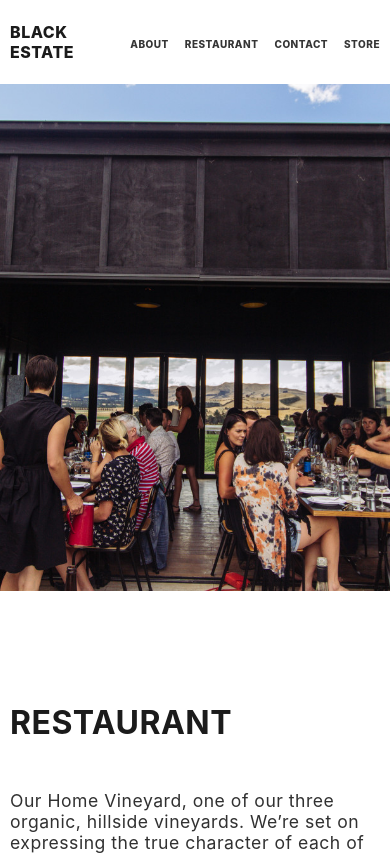
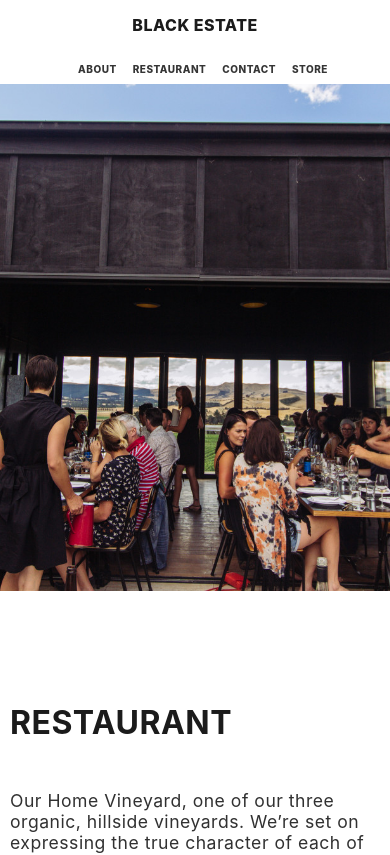
Before and after one commit to julesodea/black-estate, a React (Create React App) app: page /restaurant in a window 390 px wide. Shown: the top 855 px of the page. Built offline with nearby package versions, Linux system fonts and the light colour scheme; the HTML template or start-up script is replaced by a standard one.

Commit message:
fix footer and flexwrap, remove yarn

```diff
--- a/src/components/nav/Nav.styles.scss
+++ b/src/components/nav/Nav.styles.scss
@@ -13,8 +13,12 @@ nav {
     margin: 0;
     height: 10vh;
     display: flex;
+    align-items: center;
     justify-content: space-between;
-    align-items: center;
+    flex-wrap: wrap;
+    @media (max-width: 768px) {
+      justify-content: center;
+    }
     a {
       margin: 0;
       text-decoration: none;
--- a/src/components/pages/home.jsx
+++ b/src/components/pages/home.jsx
@@ -27,7 +27,7 @@ function Home() {
               filtration . Then we have character.
             </p>
           </div>
-          <div class='container flex column j-c-b'>
+          <div className='container flex column j-c-b'>
             <h4>LOCATED AT</h4>
             <p className='secondary'>
               <a
--- a/src/components/pages/home.styles.scss
+++ b/src/components/pages/home.styles.scss
@@ -112,6 +112,7 @@ section {
   }
   .button {
     margin-right: 15px;
+    margin-top: 1rem;
     color: white;
     background: rgb(40, 40, 40);
     border-radius: 4px;
```
Also changed, not shown: 2 other files (tests, documents, lock files or other folders).
